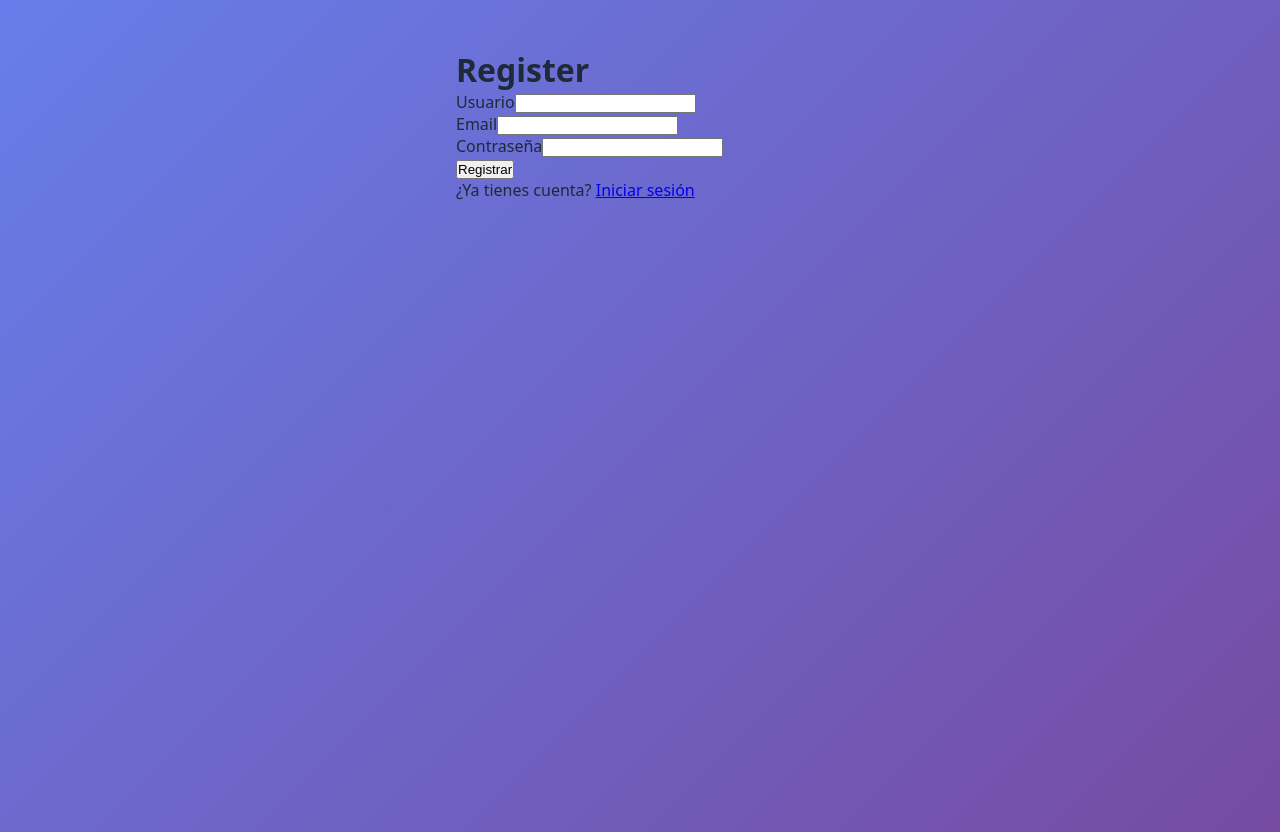
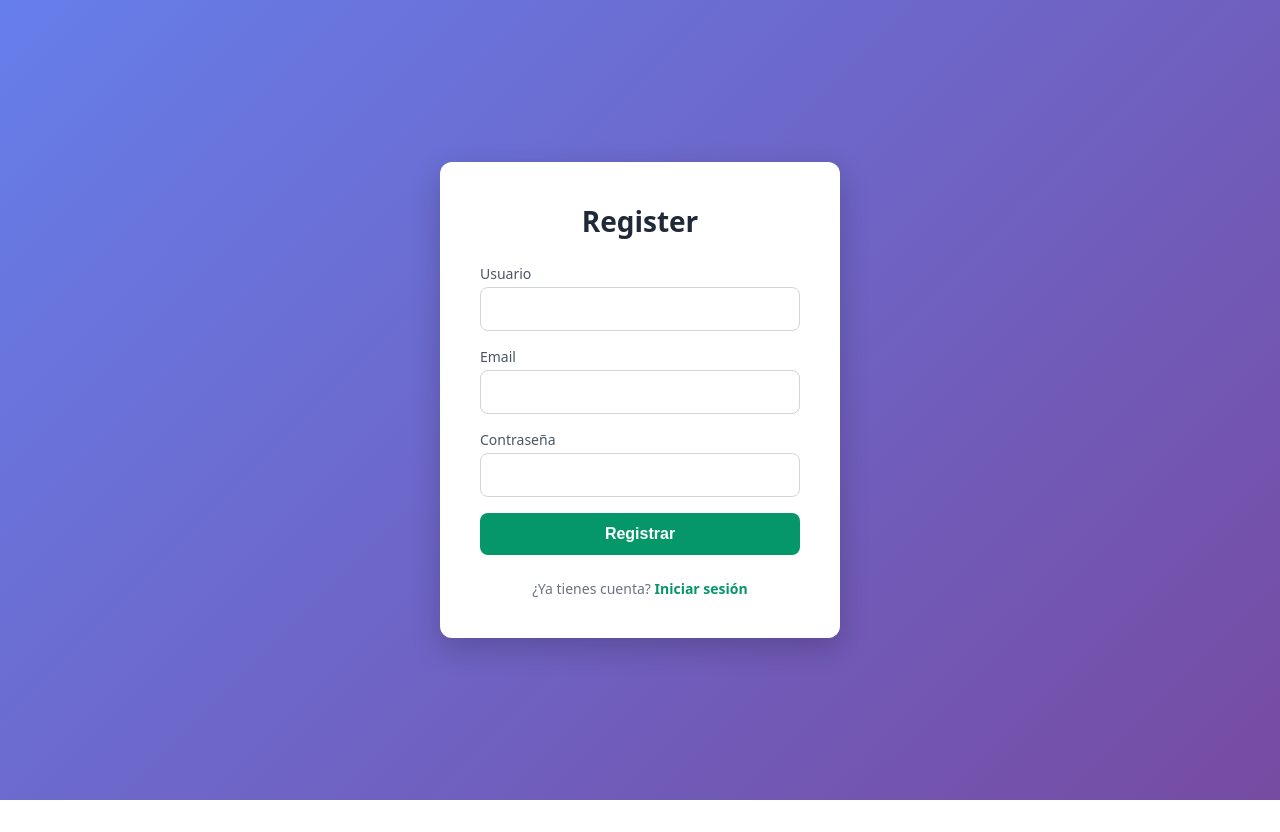
Before and after one commit to JoseGodoy96/Finance-tracker, a React app in the folder frontend/: page /register in a window 1280 px wide. After the commit the page ends 800 px from the top, so only its background shows below. Built offline with nearby package versions, Linux system fonts and the light colour scheme; the HTML template or start-up script is replaced by a standard one.

Commit message:
<feat>(RegisterPage.jsx, LoginPage.jsx, styles.p, AuthForm.module.css): Modificacion del nombre de LoginPage.modul.css a AuthForm.modul.css creada carpeta styles a LoginPage.jsx y Introducido en RegisterPage.jsx

```diff
--- a/frontend/src/pages/LoginPage.jsx
+++ b/frontend/src/pages/LoginPage.jsx
@@ -1,7 +1,7 @@
 import { useState } from 'react';
 import { useNavigate, Link } from 'react-router-dom';
 import { login } from '../api/auth';
-import styles from './LoginPage.module.css';
+import styles from '../styles/AuthForm.module.css';
 
 function LoginPage() {
 	const [username, setUsername] = useState('');
--- a/frontend/src/pages/RegisterPage.jsx
+++ b/frontend/src/pages/RegisterPage.jsx
@@ -1,6 +1,7 @@
 import { useNavigate, Link } from 'react-router-dom';
 import { register } from '../api/auth';
 import { useState } from 'react';
+import styles from '../styles/AuthForm.module.css';
 
 function RegisterPage() {
 	const [username, setUsername] = useState('');
@@ -15,47 +16,56 @@ function RegisterPage() {
 
 		try {
 			await register(username, email, password);
-			navigate('/dashboard');
+			navigate('/login');
 		} catch {
 			setError('No se pudo registrar. Comprueba los datos.');
 		}
 	}
 
 	return (
-		<div style={{ maxWidth: 400, margin: '2rem auto', padding: '1rem' }}>
-			<h1>Register</h1>
-			<form onSubmit={handleSubmit}>
-				<div>
-					<label>Usuario</label>
-					<input type="text"
+		<div className={styles.container}>
+			<div className={styles.card}>
+				<h1 className={styles.title}>Register</h1>
+				<form onSubmit={handleSubmit} className={styles.form}>
+					<div className={styles.field}>
+						<label className={styles.label}>Usuario</label>
+						<input
+								className={styles.input}
+								type="text"
 								value={username}
 								onChange={(e) => setUsername(e.target.value)}
 								required
 						/>
 					</div>
-				<div>
-					<label>Email</label>
-					<input type="email"
+					<div className={styles.field}>
+						<label className={styles.label}>Email</label>
+						<input
+								className={styles.input}
+								type="email"
 								value={email}
 								onChange={(e) => setEmail(e.target.value)}
 								required
 						/>
 					</div>
-				<div>
-					<label>Contraseña</label>
-					<input type="password"
+					<div className={styles.field}>
+						<label className={styles.label}>Contraseña</label>
+						<input
+								className={styles.input}
+								type="password"
 								value={password}
 								onChange={(e) => setPassword(e.target.value)}
 								required
 						/>
 					</div>
-				{error && <p style={{ color: 'red' }}>{error}</p>}
-				<button type="submit">Registrar</button>
+					{error && <p className={styles.error}>{error}</p>}
+					<button type="submit" className={styles.button}>Registrar</button>
 				</form>
-			<p>
+				<p className={styles.link}>
 					¿Ya tienes cuenta? <Link to="/login">Iniciar sesión</Link>
 				</p>
 			</div>
+		</div>
+
 	);
 }
 
```
Also changed, not shown: frontend/src/styles/AuthForm.module.css (renamed from frontend/src/pages/LoginPage.module.css). Lines whose indentation alone changed are shown as unchanged.
